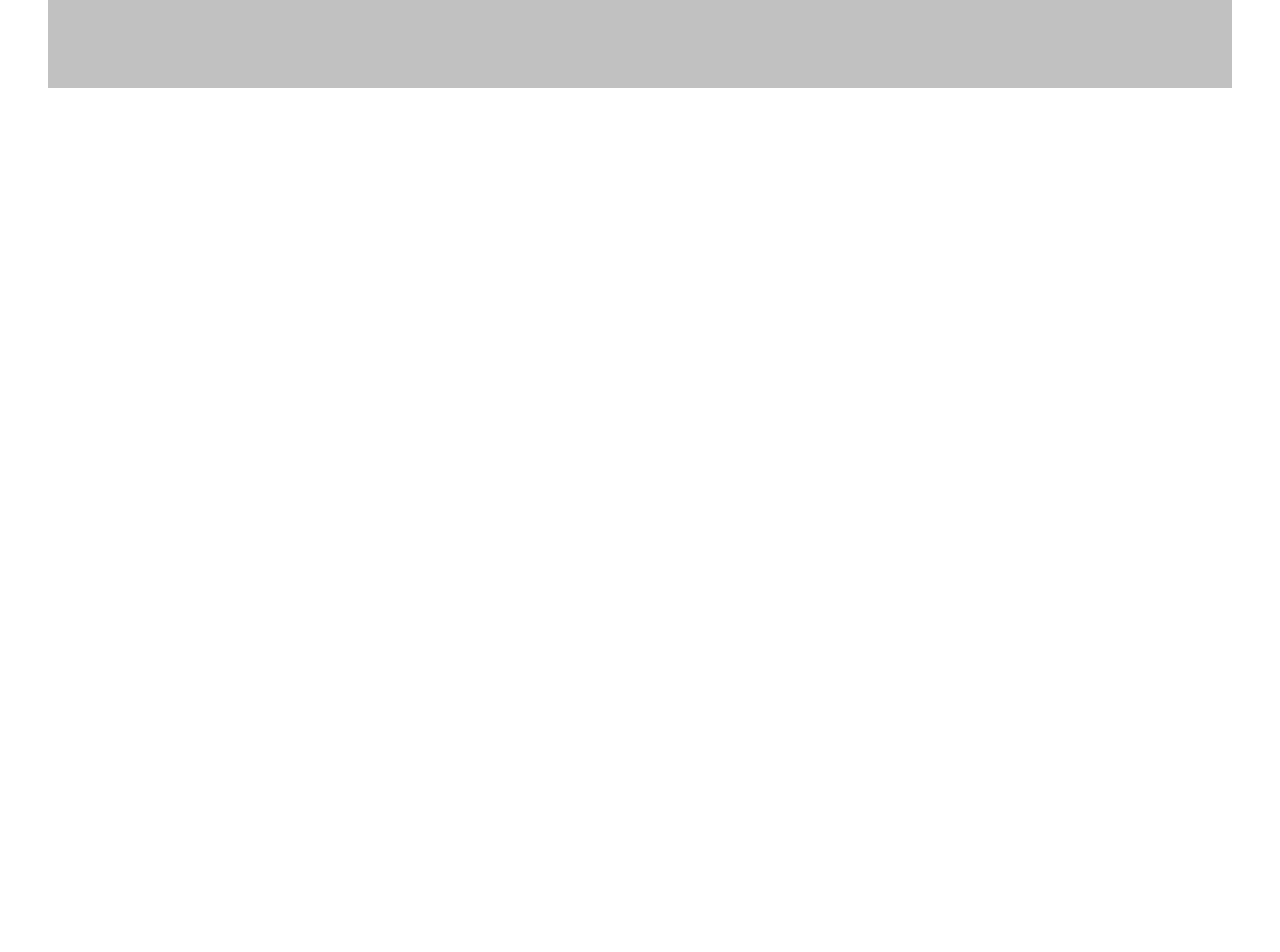
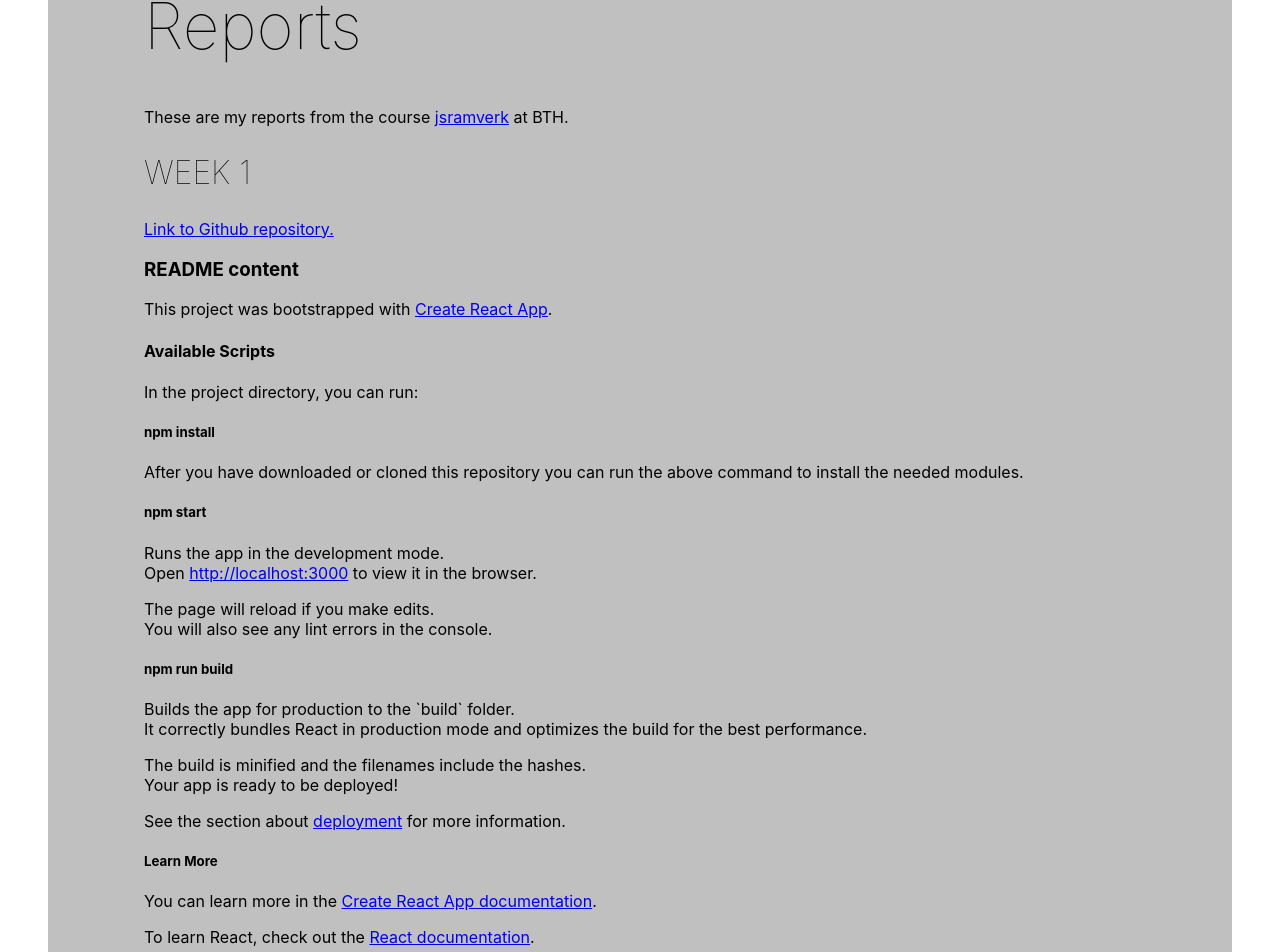
Before and after one commit to slistrom/me-react-front, a React (Create React App) app: page /reports/week/1 in a window 1280 px wide. Shown: the part 131-1083 px from the top of the page. Before the commit the page ends 800 px from the top, so only its background shows below. Built offline with nearby package versions, Linux system fonts and the light colour scheme; a web font is replaced by a local one.

Commit message:
Updated me and report page

```diff
--- a/src/App.css
+++ b/src/App.css
@@ -49,3 +49,9 @@ li a:hover {
 h2 {
   text-transform: uppercase;
 }
+
+.profileImg {
+  float: right;
+  margin-left: 10px;
+  margin-bottom: 10px;
+}
--- a/src/App.js
+++ b/src/App.js
@@ -21,7 +21,7 @@ export default function App() {
                             <Link to="/">Me</Link>
                         </li>
                         <li>
-                            <Link to="/report/week/1">Report</Link>
+                            <Link to="/reports/week/1">Reports</Link>
                         </li>
                     </ul>
                 </nav>
@@ -30,7 +30,7 @@ export default function App() {
             renders the first one that matches the current URL. */}
                 <Switch>
                     <Route exact path="/" component={Me}/>
-                    <Route path="/report/week/1" component={Report}/>
+                    <Route path="/reports/week/1" component={Report}/>
                 </Switch>
             </div>
         </Router>
--- a/src/Me.js
+++ b/src/Me.js
@@ -4,7 +4,14 @@ const Me = () => {
     return (
         <main>
             <h1>My jsramverk me-page</h1>
-            <p>This is where I will add more information about me.</p>
+            <img className="profileImg" alt="Me in the woods" src="me.jpg" />
+            <p>Detta är min me-sida i kursen jsramverk. Men vem är Stefan och varför är han här?</p>
+            <p>Namnet Stefan betyder krönt, och passar väl in på den självkrönta kungen av Stockholms djupaste betongdjungel. Stefan växte upp i storstadens förorter och migrerade runt i de tre vädersträcken.</p>
+            <p>Efter att ha springit runt som en tok, hoppat över häckar och svingat sig i stavlianer i kyla, regn och rusk bar det av till varmare breddgrader. I landet ner under sken solens gyllene strålar rakt in i ögonen på den stackars pojken, trots allt kisande fick han dock upp ögonen för den så kallade informations teknologin. Vilket under, vilken potential!</p>
+            <p>Det tog några år att banka in tillräckligt i skallen för att han skulle känna sig redo att åter bege sig norrut till de mörka hemvisterna för vikingar, gnyttar och troll. Lagom till att korståget nådde granitens stabila land sprack dock den uppblåsta bubblan. Det var svårt att få kneg på den tiden så Stefan fick driva runt och förlita sig på allmosor från väl sinnade medmänniskor.</p>
+            <p>Efter vad som kändes en evighet lyckades han hoppa in i hamsterhjulets förgyllda snurra. Där lyckades han koppla in sig direkt i de digitala paketens förtrollade värld. Att likt en dirigent styra runt hela stackens nivåer vart än i världen de skickades blev för Stefan en andra natur. Åren passerade och visdomens fördjupande kan ifrågasättas, men en sak var säker, Stefan kände att något saknades i denna dekonstruerande samhällsstruktur!</p>
+            <p>Stefan bestämde sig för att bege sig ut på en metamodern resa i de gamla filosofernas fotspår, han frågade sig ifall den digitala legoguden kunde lösa de komplicerade problem vi alla står inför. Svaret låter vänta på sig, men detta är första steget att lära sig bygga en digital närvaro som förhoppningsvis skall leda till Eiffeltornets grandiosa liknelse.</p>
+            <p>Det har gått över 11 trillioner svängningar i atomuren sedan Stefan kom ner till denna jord. Han är nu redo att anta utmaningen att snickra ihop en hemsida eller två. När han inte snickrar på hemsidor befinner han sig i den myggrika skogen i mitten av landet och snickrar på sin lilla stuga tillsammans med hans älskade sambo.</p>
         </main>
     );
 };
--- a/src/Report.js
+++ b/src/Report.js
@@ -1,13 +1,32 @@
 import React from 'react';
-import {Link} from "react-router-dom";
 
 const Report = () => {
     return (
         <main>
             <h1>Reports</h1>
-            <p>These are my reports from the course jsramverk at BTH.</p>
+            <p>These are my reports from the course <a href="https://jsramverk.se/">jsramverk</a> at BTH.</p>
             <h2>Week 1</h2>
             <a href="https://github.com/slistrom/me-react-front">Link to Github repository.</a>
+            <h3>README content</h3>
+            <p>This project was bootstrapped with <a href="https://github.com/facebook/create-react-app">Create React App</a>.</p>
+            <h4>Available Scripts</h4>
+            <p>In the project directory, you can run:</p>
+            <h5>npm install</h5>
+            <p>After you have downloaded or cloned this repository you can run the above command to install the needed modules.</p>
+            <h5>npm start</h5>
+            <p>Runs the app in the development mode.<br />
+                Open <a href="http://localhost:3000">http://localhost:3000</a> to view it in the browser.</p>
+            <p>The page will reload if you make edits.<br />
+                You will also see any lint errors in the console.</p>
+            <h5>npm run build</h5>
+            <p>Builds the app for production to the `build` folder.<br />
+                It correctly bundles React in production mode and optimizes the build for the best performance.</p>
+            <p>The build is minified and the filenames include the hashes.<br />
+                Your app is ready to be deployed!</p>
+            <p>See the section about <a href="https://facebook.github.io/create-react-app/docs/deployment">deployment</a> for more information.</p>
+            <h5>Learn More</h5>
+            <p>You can learn more in the <a href="https://facebook.github.io/create-react-app/docs/getting-started">Create React App documentation</a>.</p>
+            <p>To learn React, check out the <a href="https://reactjs.org/">React documentation</a>.</p>
         </main>
     );
 };
```
Also changed, not shown: public/me.jpg (added).
